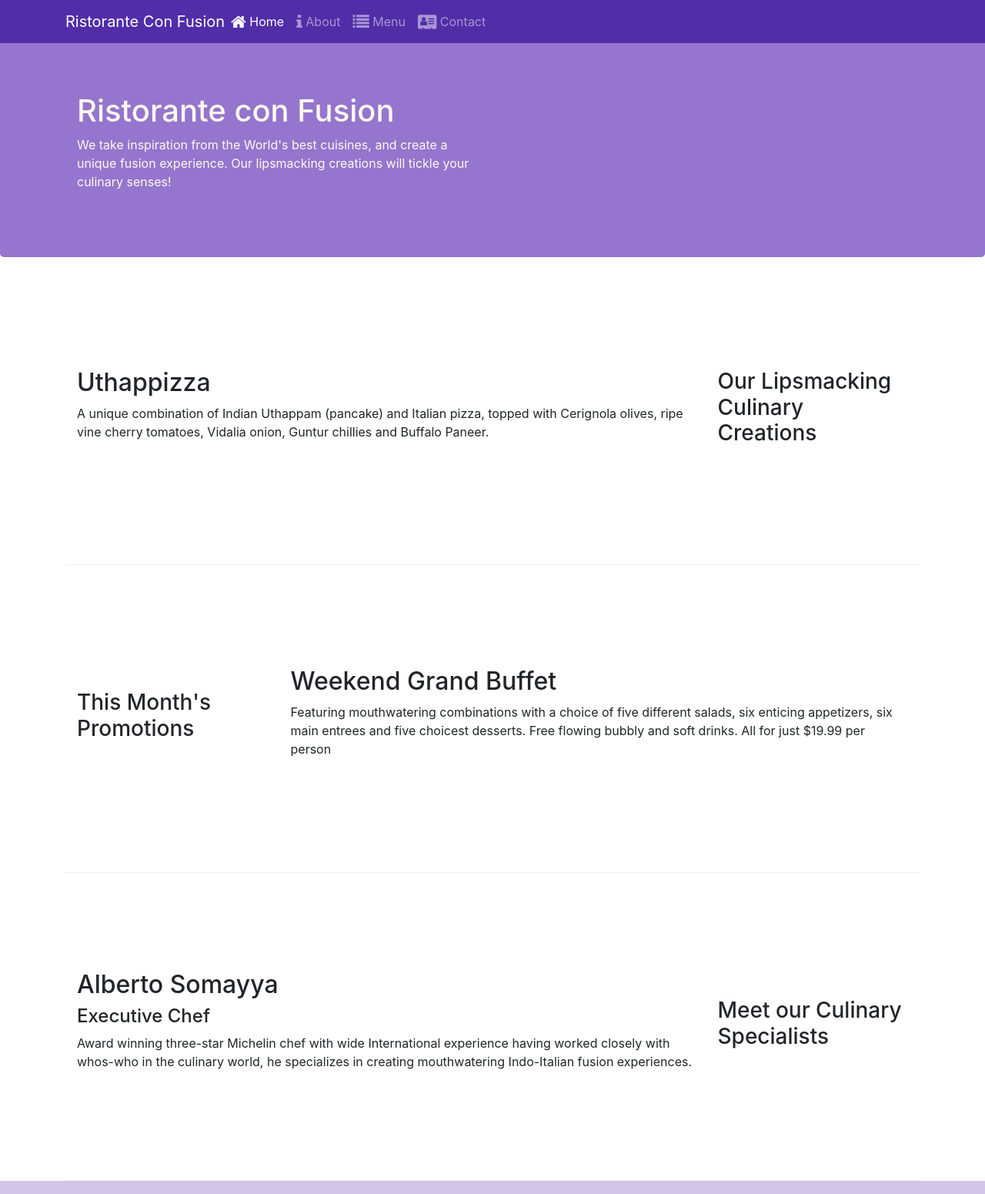
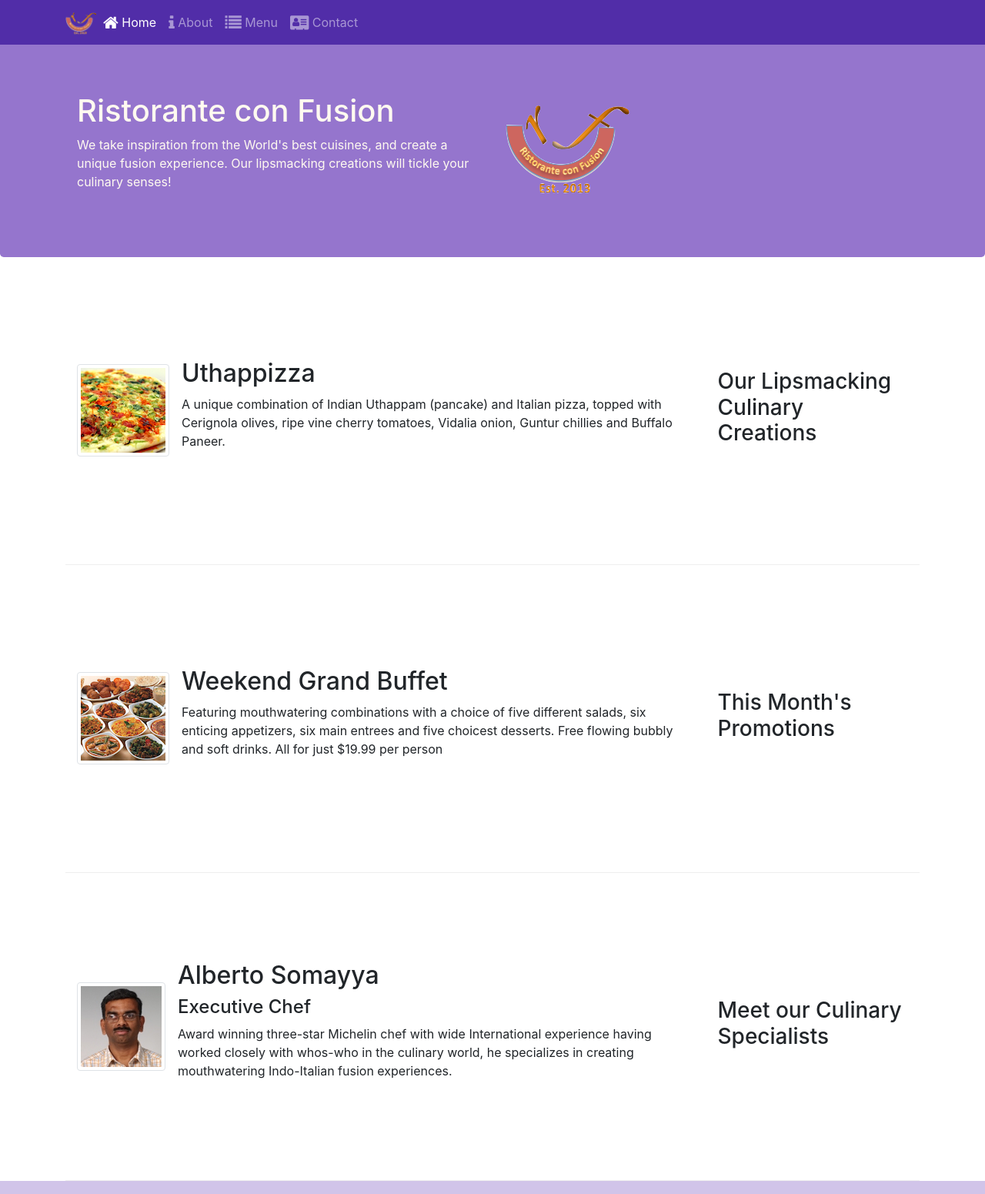
Before and after one commit to rubemfsv/Bootstrap-Studies, a website: page index.html in a window 1280 px wide. Shown: the top 1551 px of the page at 77% size. Drawn offline with nearby package versions, Linux system fonts and the light colour scheme.

Commit message:
Added media and images

```diff
--- a/index.html
+++ b/index.html
@@ -22,7 +22,7 @@
             <button class="navbar-toggler" type="button" data-toggle="collapse" data-target="#Navbar">
                 <span class="navbar-toggler-icon"></span>
             </button>
-            <a class="navbar-brand mr-auto" href="#">Ristorante Con Fusion</a>
+            <a class="navbar-brand mr-auto" href="#"><img src="img/logo.png" alt="logo" height="30" width="41"></a>
             <div class="collapse navbar-collapse" id="Navbar">
                 <ul class="navbar-nav mr-auto">
                     <li class="nav-item active"><a class="nav-link" href="#"><span class="fa fa-home fa-lg"></span>
@@ -31,7 +31,8 @@
                                 class="fa fa-info fa-lg"></span> About</a></li>
                     <li class="nav-item"><a class="nav-link" href="#"><span class="fa fa-list fa-lg"></span> Menu</a>
                     </li>
-                    <li class="nav-item"><a class="nav-link" href="./contactus.html"><span class="fa fa-address-card fa-lg"></span>
+                    <li class="nav-item"><a class="nav-link" href="./contactus.html"><span
+                                class="fa fa-address-card fa-lg"></span>
                             Contact</a></li>
                 </ul>
             </div>
@@ -46,7 +47,8 @@
                     <p>We take inspiration from the World's best cuisines, and create a unique fusion experience. Our
                         lipsmacking creations will tickle your culinary senses!</p>
                 </div>
-                <div class="col-12 col-sm">
+                <div class="col-12 col-sm align-self-center">
+                    <img src="img/logo.png" class="img-fluid">
                 </div>
             </div>
         </div>
@@ -58,9 +60,16 @@
                 <h3>Our Lipsmacking Culinary Creations</h3>
             </div>
             <div class="col col-sm order-sm-first col-md">
-                <h2>Uthappizza</h2>
-                <p>A unique combination of Indian Uthappam (pancake) and Italian pizza, topped with Cerignola olives,
-                    ripe vine cherry tomatoes, Vidalia onion, Guntur chillies and Buffalo Paneer.</p>
+                <div class="media">
+                    <img class="d-flex mr-3 img-thumbnail align-self-center" src="img/uthappizza.png" alt="uthapizza">
+                    <div class="media-body">
+                        <h2 class="mt-0">Uthappizza</h2>
+                        <p class="d-none d-sm-block">A unique combination of Indian Uthappam (pancake) and Italian
+                            pizza,
+                            topped with Cerignola olives,
+                            ripe vine cherry tomatoes, Vidalia onion, Guntur chillies and Buffalo Paneer.</p>
+                    </div>
+                </div>
             </div>
         </div>
 
@@ -69,11 +78,19 @@
             <div class="col-12 col-sm-4 col-md-3">
                 <h3>This Month's Promotions</h3>
             </div>
-            <div class="col col-sm col-md">
-                <h2>Weekend Grand Buffet</h2>
-                <p>Featuring mouthwatering combinations with a choice of five different salads, six enticing appetizers,
-                    six main entrees and five choicest desserts. Free flowing bubbly and soft drinks. All for just
-                    $19.99 per person </p>
+            <div class="col col-sm order-sm-first col-md">
+                <div class="media">
+                    <img class="d-flex mr-3 img-thumbnail align-self-center" src="img/buffet.png" alt="buffet">
+                    <div class="media-body">
+                        <h2 class="mt-0">Weekend Grand Buffet</h2>
+                        <p class="d-none d-sm-block">Featuring mouthwatering combinations with a choice of five
+                            different
+                            salads, six enticing appetizers,
+                            six main entrees and five choicest desserts. Free flowing bubbly and soft drinks. All for
+                            just
+                            $19.99 per person </p>
+                    </div>
+                </div>
             </div>
         </div>
 
@@ -82,13 +99,21 @@
                 <h3>Meet our Culinary Specialists</h3>
             </div>
             <div class="col col-sm order-sm-first col-md">
-                <h2>Alberto Somayya</h2>
-                <h4>Executive Chef</h4>
-                <p>Award winning three-star Michelin chef with wide International experience having worked closely with
-                    whos-who in the culinary world, he specializes in creating mouthwatering Indo-Italian fusion
-                    experiences. </p>
+                <div class="media">
+                    <img class="d-flex mr-3 img-thumbnail align-self-center" src="img/alberto.png" alt="alberto">
+                    <div class="media-body">
+                        <h2 class="mt-0">Alberto Somayya</h2>
+                        <h4>Executive Chef</h4>
+                        <p class="d-none d-sm-block">Award winning three-star Michelin chef with wide International
+                            experience
+                            having worked closely with
+                            whos-who in the culinary world, he specializes in creating mouthwatering Indo-Italian fusion
+                            experiences. </p>
+                    </div>
+                </div>
             </div>
         </div>
+    </div>
     </div>
 
     <footer class="footer">
```
Also changed, not shown: aboutus.html (+3 -2 lines), contactus.html (+3 -2 lines), img/alberto.png (added), img/buffet.png (added), img/logo.png (added), img/uthappizza.png (added), 1 other file.
